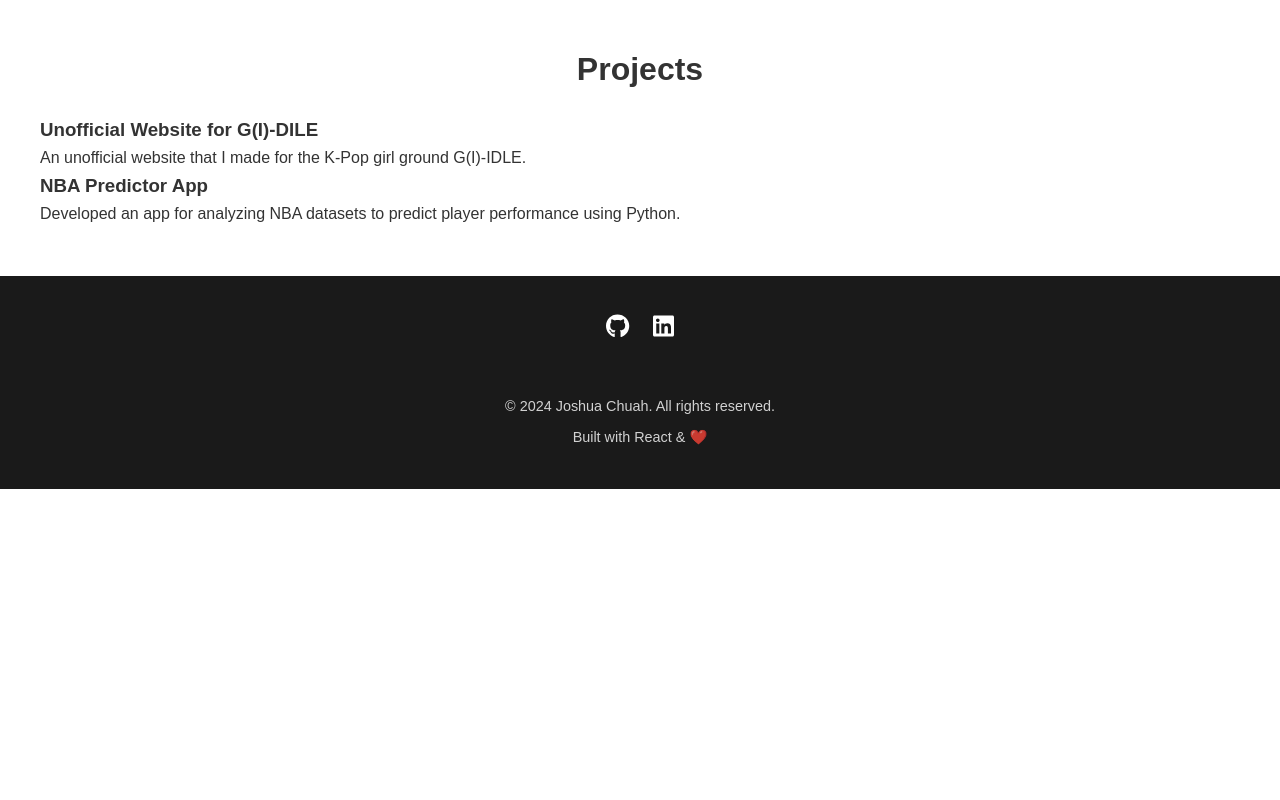
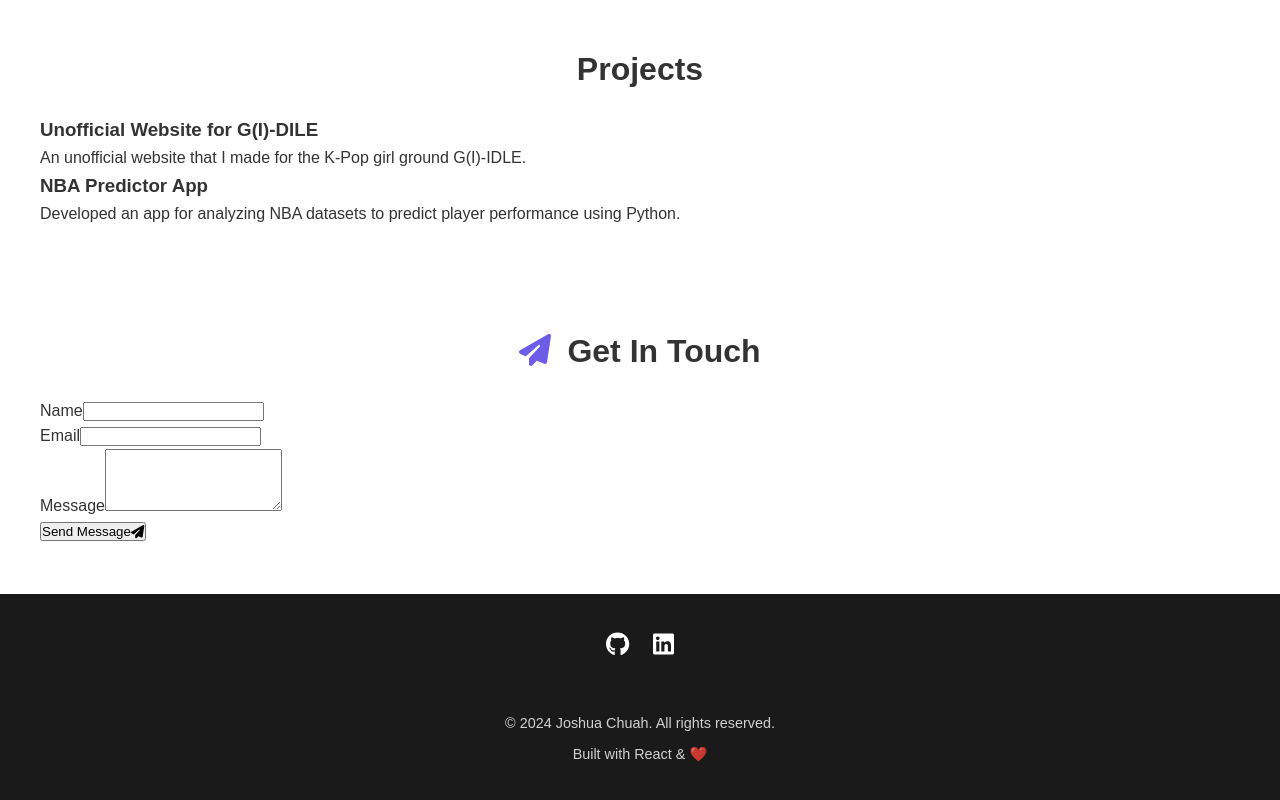
Before and after one commit to joshuachuah/joshuachuah-site, a React (Vite) app: page / in a window 1280 px wide. Shown: the part 2977-3777 px from the top of the page. Before the commit the page ends 3466 px from the top, so only its background shows below. Built offline with nearby package versions, Linux system fonts and the light colour scheme.

Commit message:
added contact section

```diff
--- /dev/null
+++ b/components/Contact.jsx
@@ -0,0 +1,91 @@
+import React, { useState } from 'react';
+import { FontAwesomeIcon } from '@fortawesome/react-fontawesome';
+import { faPaperPlane } from '@fortawesome/free-solid-svg-icons';
+
+const Contact = () => {
+  const [formData, setFormData] = useState({
+    name: '',
+    email: '',
+    message: '',
+  });
+
+  const handleChange = (e) => {
+    const { name, value } = e.target;
+    setFormData(prevState => ({
+      ...prevState,
+      [name]: value
+    }));
+  };
+
+  const handleSubmit = (e) => {
+    e.preventDefault();
+    console.log('Form submitted:', formData);
+  };
+
+  return (
+    <section id="contact" className="contact-section">
+      <div className="container">
+        <h2 className="section-title">
+          <FontAwesomeIcon icon={faPaperPlane} className="title-icon" />
+          Get In Touch
+        </h2>
+
+        <div className="contact-content">
+          <form onSubmit={handleSubmit} className="contact-form scroll-animation">
+            <div className="form-group">
+              <label htmlFor="name" className="form-label">
+                Name
+              </label>
+              <input
+                type="text"
+                id="name"
+                name="name"
+                value={formData.name}
+                onChange={handleChange}
+                className="form-input"
+                required
+              />
+            </div>
+
+            <div className="form-group">
+              <label htmlFor="email" className="form-label">
+                Email
+              </label>
+              <input
+                type="email"
+                id="email"
+                name="email"
+                value={formData.email}
+                onChange={handleChange}
+                className="form-input"
+                required
+              />
+            </div>
+
+            <div className="form-group">
+              <label htmlFor="message" className="form-label">
+                Message
+              </label>
+              <textarea
+                id="message"
+                name="message"
+                value={formData.message}
+                onChange={handleChange}
+                rows="4"
+                className="form-input"
+                required
+              ></textarea>
+            </div>
+
+            <button type="submit" className="submit-button">
+              <span>Send Message</span>
+              <FontAwesomeIcon icon={faPaperPlane} />
+            </button>
+          </form>
+        </div>
+      </div>
+    </section>
+  );
+};
+
+export default Contact;
--- a/src/App.jsx
+++ b/src/App.jsx
@@ -5,6 +5,7 @@ import Intro from '../components/Intro'
 import Journey from '../components/Journey';
 import useScrollAnimation from '../hooks/useScrollAnimation';
 import Footer from '../components/Footer'
+import Contact from '../components/Contact';
 import './styles.css'; // Your existing CSS file
 
 function App() {
@@ -17,6 +18,7 @@ function App() {
       <Journey />
       <Skills />
       <Projects />
+      <Contact />
       <Footer />
     </div>
   );
```
